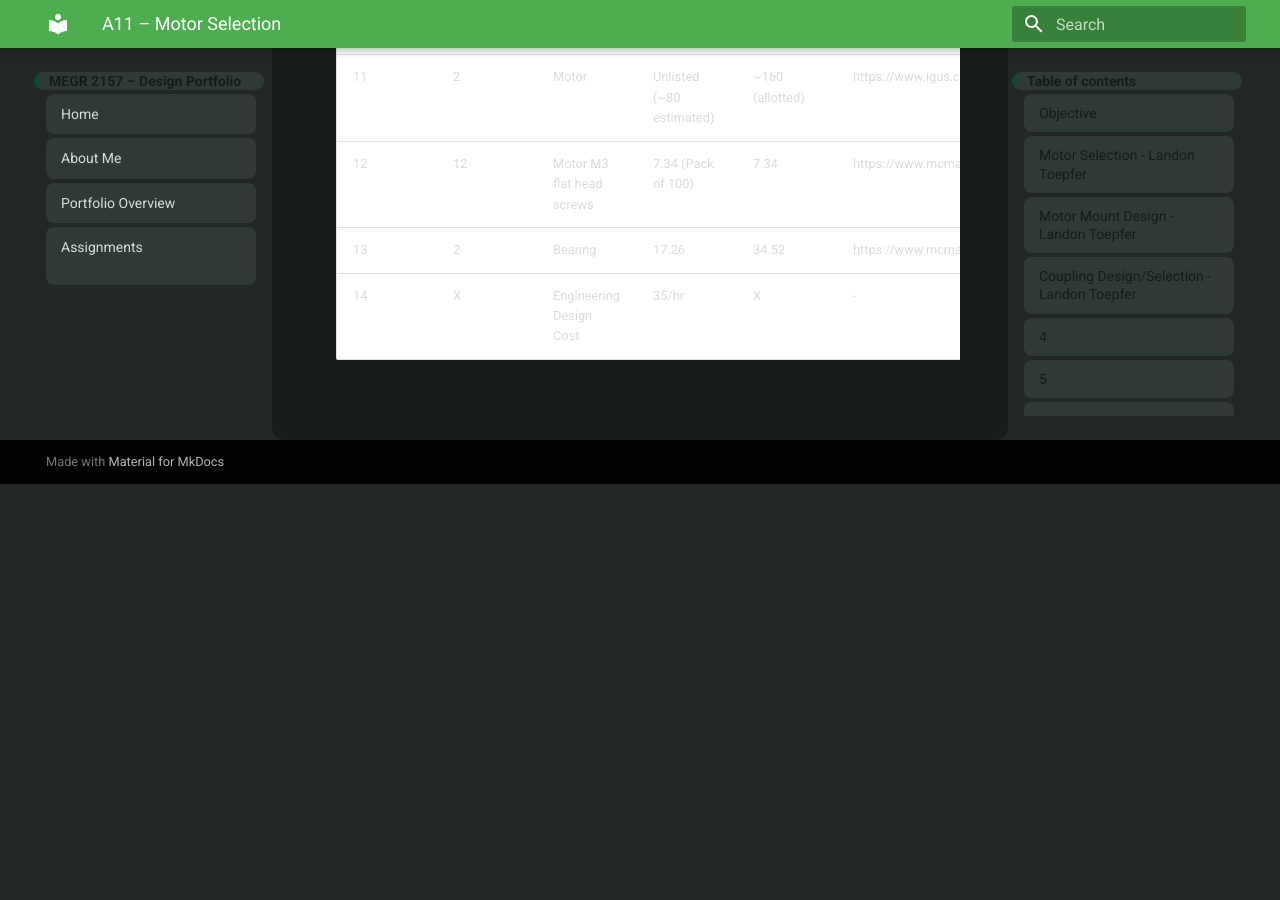
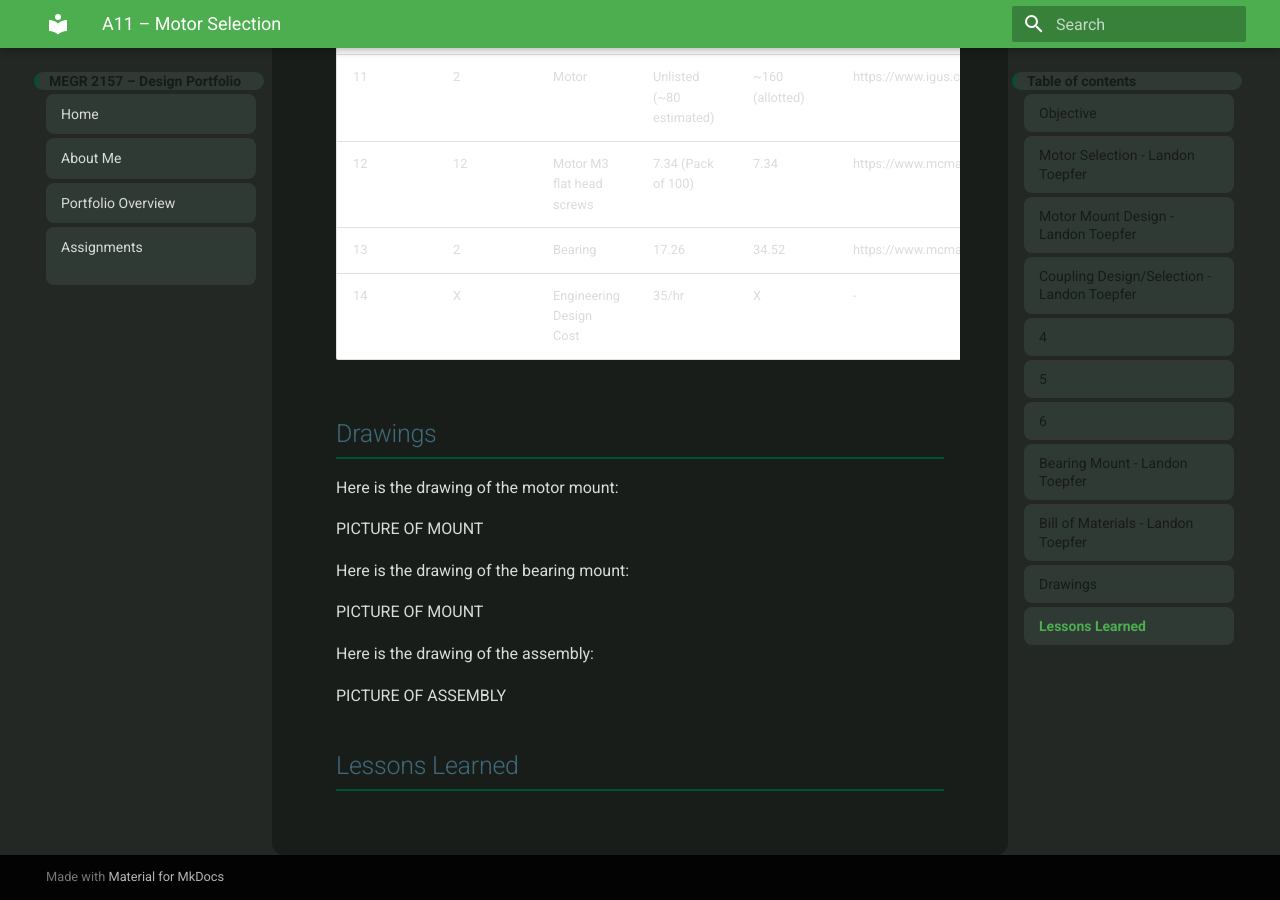
Before and after one commit to LandonToepfer/megr2157-portfolio, an MkDocs documentation site: the page built from docs/assignments/a11/index.md, in a window 1280 px wide and 900 px high, scrolled down 3372 px. Built offline with MkDocs 1.6.1 and Material for MkDocs 9.7.7, drawn with Linux system fonts in a browser that asks for light colours; before the commit the page ends 3856 px from its top, so only the background shows below that.

Commit message:
Update index.md

```diff
--- a/docs/assignments/a11/index.md
+++ b/docs/assignments/a11/index.md
@@ -50,3 +50,18 @@ I just have to build off the table from the last assignment.
 | 12 | 12 | Motor M3 flat head screws | 7.34 (Pack of 100) | 7.34 | https://www.mcmaster.com/91294A132/ |
 | 13 | 2 | Bearing | 17.26 | 34.52 | https://www.mcmaster.com/1301N212/ |
 | 14 | X | Engineering Design Cost | 35/hr | X | - |
+
+## Drawings
+Here is the drawing of the motor mount:
+
+PICTURE OF MOUNT
+
+Here is the drawing of the bearing mount:
+
+PICTURE OF MOUNT
+
+Here is the drawing of the assembly:
+
+PICTURE OF ASSEMBLY
+
+## Lessons Learned
```
